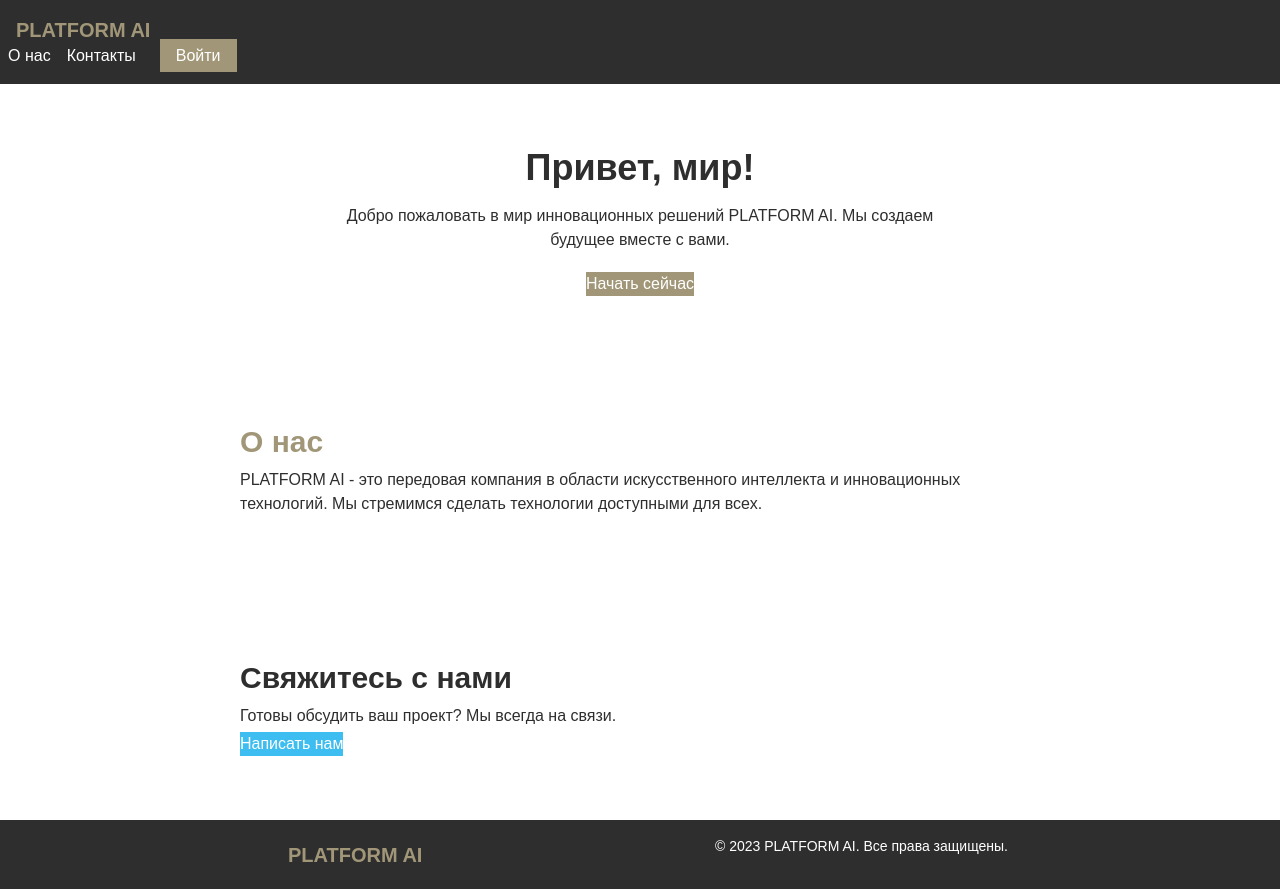
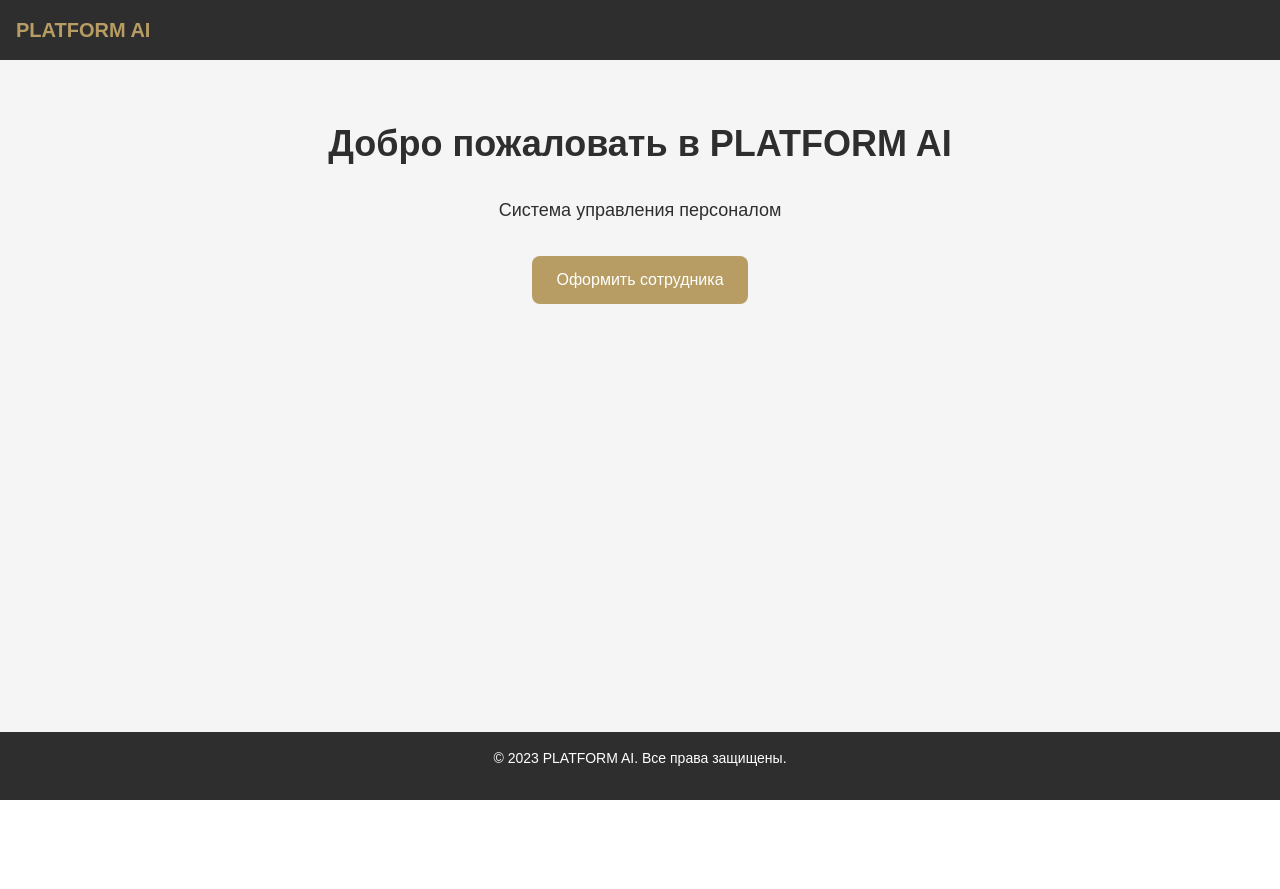
Before and after one commit to iwasborninbali/google_auth, a Next.js app: page / in a window 1280 px wide. After the commit the page ends 800 px from the top, so only its background shows below. Built offline with nearby package versions, Linux system fonts and the light colour scheme.

Commit message:
chore: update supabase auth package and add toast notifications

```diff
--- a/package.json
+++ b/package.json
@@ -15,6 +15,7 @@
     "@radix-ui/react-progress": "^1.1.1",
     "@radix-ui/react-select": "^2.1.4",
     "@radix-ui/react-slot": "^1.1.1",
+    "@supabase/auth-helpers-nextjs": "^0.10.0",
     "@supabase/ssr": "^0.5.2",
     "@supabase/supabase-js": "^2.47.10",
     "class-variance-authority": "^0.7.1",
@@ -24,6 +25,7 @@
     "next-auth": "^5.0.0-beta.25",
     "react": "^19.0.0",
     "react-dom": "^19.0.0",
+    "sonner": "^1.7.1",
     "tailwind-merge": "^2.6.0",
     "tailwindcss-animate": "^1.0.7"
   },
--- a/src/app/document-upload/page.jsx
+++ /dev/null
@@ -1,5 +0,0 @@
-import DocumentUpload from '@/components/DocumentUpload'
-
-export default function DocumentUploadPage() {
-  return <DocumentUpload />;
-}
--- a/src/app/page.js
+++ /dev/null
@@ -1,54 +0,0 @@
-export default function Home() {
-  return (
-    <div>
-      <header>
-        <a href="/" className="logo">PLATFORM AI</a>
-        <nav>
-          <a href="#about">О нас</a>
-          <a href="#contact">Контакты</a>
-          <a href="/login" className="btn-primary" style={{ marginLeft: '1rem', padding: '0.5rem 1rem' }}>
-            Войти
-          </a>
-        </nav>
-      </header>
-
-      <main>
-        <section className="bg-light" style={{ padding: '4rem 2rem', textAlign: 'center' }}>
-          <h1>Привет, мир!</h1>
-          <p className="text-secondary" style={{ maxWidth: '600px', margin: '1rem auto' }}>
-            Добро пожаловать в мир инновационных решений PLATFORM AI.
-            Мы создаем будущее вместе с вами.
-          </p>
-          <button className="btn-primary mt-1">Начать сейчас</button>
-        </section>
-
-        <section id="about" style={{ padding: '4rem 2rem' }}>
-          <div style={{ maxWidth: '800px', margin: '0 auto' }}>
-            <h2 className="text-primary">О нас</h2>
-            <p>
-              PLATFORM AI - это передовая компания в области искусственного интеллекта и
-              инновационных технологий. Мы стремимся сделать технологии доступными для всех.
-            </p>
-          </div>
-        </section>
-
-        <section id="contact" className="bg-light" style={{ padding: '4rem 2rem' }}>
-          <div style={{ maxWidth: '800px', margin: '0 auto' }}>
-            <h2>Свяжитесь с нами</h2>
-            <p className="mb-1">
-              Готовы обсудить ваш проект? Мы всегда на связи.
-            </p>
-            <button className="btn-accent">Написать нам</button>
-          </div>
-        </section>
-      </main>
-
-      <footer>
-        <div style={{ maxWidth: '800px', margin: '0 auto', padding: '0 2rem', display: 'flex', justifyContent: 'space-between', alignItems: 'center' }}>
-          <a href="/" className="logo">PLATFORM AI</a>
-          <p style={{ fontSize: '0.875rem' }}>© 2023 PLATFORM AI. Все права защищены.</p>
-        </div>
-      </footer>
-    </div>
-  )
-}
--- a/src/app/page.jsx
+++ b/src/app/page.jsx
@@ -1,10 +1,36 @@
-import MultiStepForm from '@/components/MultiStepForm'
-
 export default function Home() {
   return (
-    (<main className="container mx-auto py-10">
-      <h1 className="text-2xl font-bold mb-6 text-center">Форма регистрации сотрудника</h1>
-      <MultiStepForm />
-    </main>)
+    <main className="min-h-screen bg-platform-bg-light">
+      <header className="bg-platform-secondary text-white py-4">
+        <div className="container mx-auto px-4">
+          <a href="/" className="text-platform-primary font-bold text-xl">
+            PLATFORM AI
+          </a>
+        </div>
+      </header>
+
+      <div className="container mx-auto px-4 py-16">
+        <div className="max-w-4xl mx-auto text-center">
+          <h1 className="text-4xl font-bold text-platform-secondary mb-8">
+            Добро пожаловать в PLATFORM AI
+          </h1>
+          <p className="text-lg mb-8 text-platform-secondary">
+            Система управления персоналом
+          </p>
+          <a
+            href="/hire"
+            className="inline-block bg-platform-primary text-white px-6 py-3 rounded-lg hover:opacity-90 transition-opacity"
+          >
+            Оформить сотрудника
+          </a>
+        </div>
+      </div>
+
+      <footer className="bg-platform-secondary text-white py-4 fixed bottom-0 w-full">
+        <div className="container mx-auto px-4 text-center">
+          <p className="text-sm">© 2023 PLATFORM AI. Все права защищены.</p>
+        </div>
+      </footer>
+    </main>
   );
 }
--- a/src/components/MultiStepForm.jsx
+++ b/src/components/MultiStepForm.jsx
@@ -7,7 +7,7 @@ import { Select, SelectContent, SelectItem, SelectTrigger, SelectValue } from "@
 import { ProgressBar } from './ProgressBar'
 import { Card, CardContent, CardDescription, CardHeader, CardTitle } from "@/components/ui/card"
 import DocumentUpload from './DocumentUpload'
-import { createClientComponentClient } from '@supabase/auth-helpers-nextjs'
+import { createBrowserClient } from '@supabase/ssr'
 import { useRouter } from 'next/navigation'
 import { toast } from 'sonner'
 
@@ -28,7 +28,10 @@ export default function MultiStepForm() {
   const [data, setData] = useState(INITIAL_DATA)
   const [currentStep, setCurrentStep] = useState(0)
   const [loading, setLoading] = useState(false)
-  const supabase = createClientComponentClient()
+  const supabase = createBrowserClient(
+    process.env.NEXT_PUBLIC_SUPABASE_URL,
+    process.env.NEXT_PUBLIC_SUPABASE_ANON_KEY
+  )
   const router = useRouter()
 
   // Get current user session
```
Also changed, not shown: 1 other file (tests, documents, lock files or other folders).
